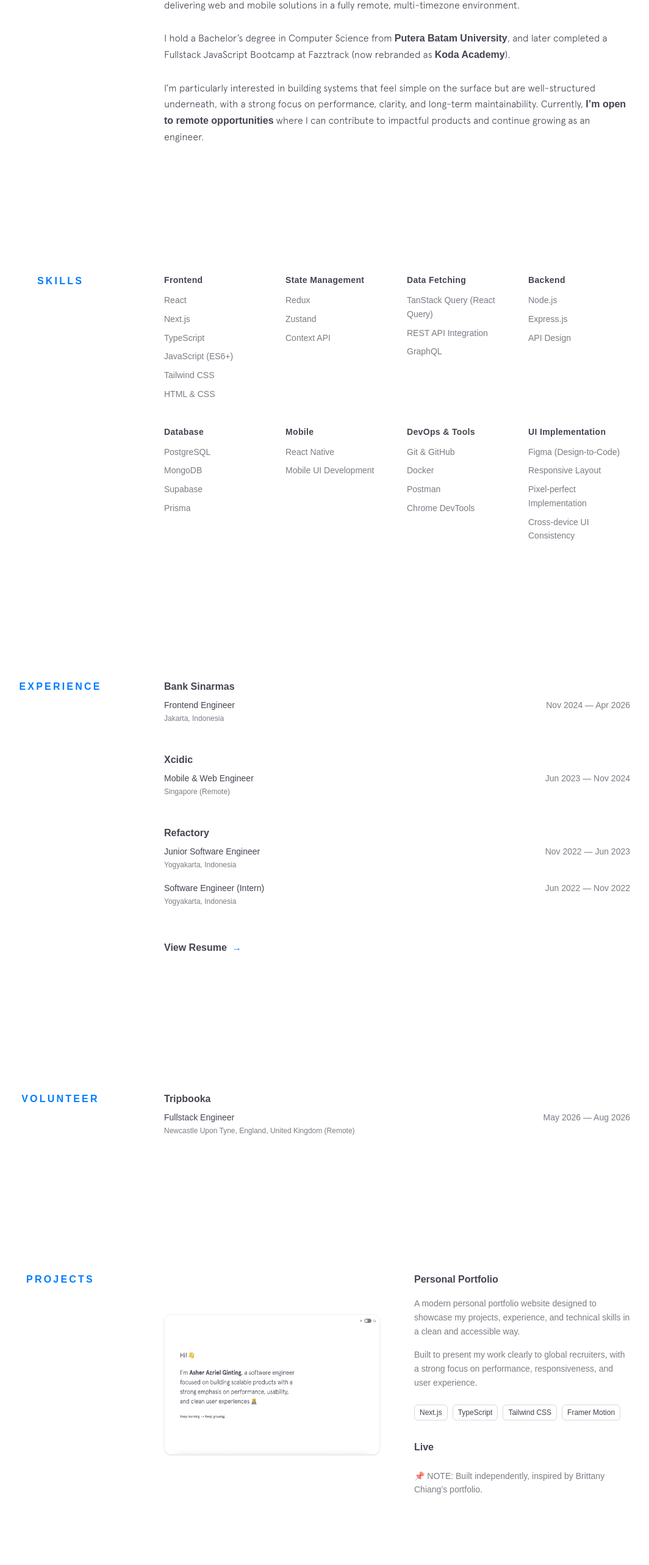
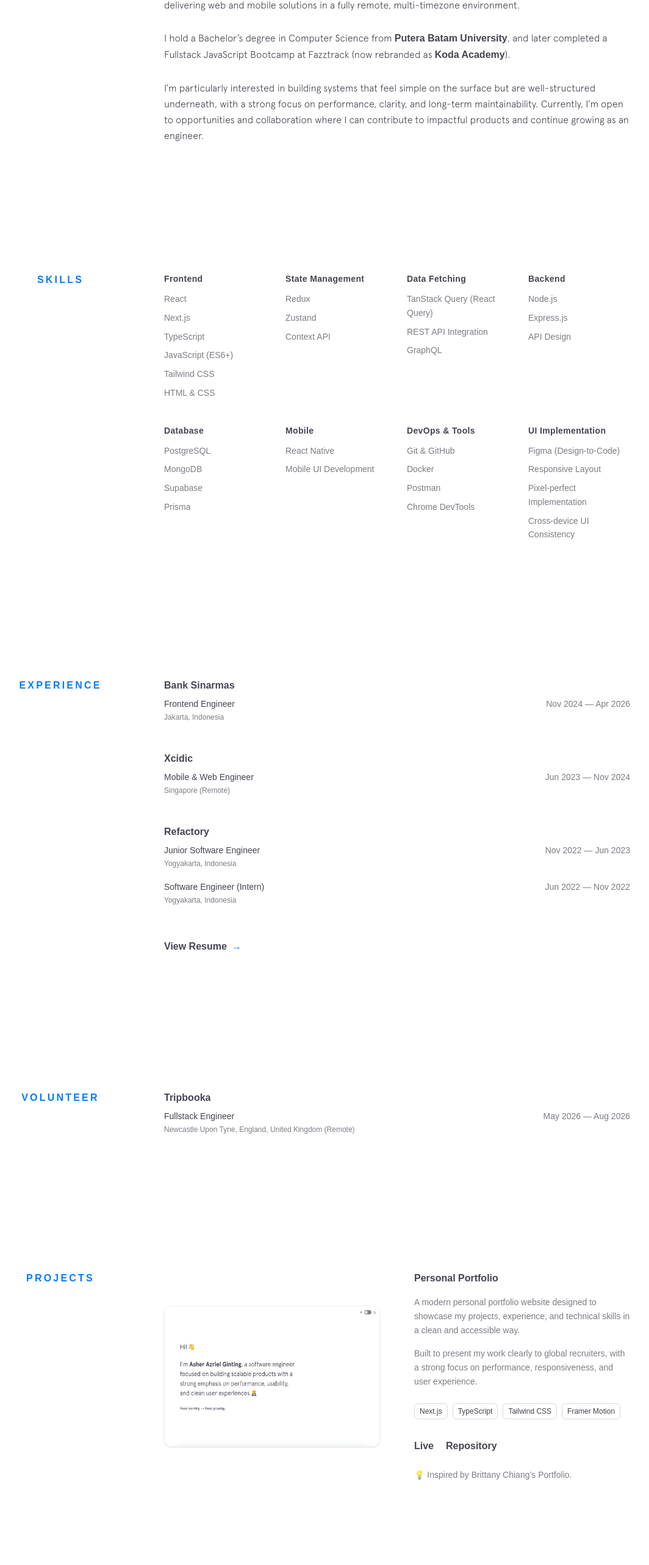
Before and after one commit to asherginting/v3.asherginting, a Next.js app: page / in a window 1280 px wide. Shown: the part 1039-3605 px from the top of the page at 61% size, without its empty margins (119-1183 px from the left). Built offline with nearby package versions, Linux system fonts and the light colour scheme; a web font is replaced by a local one.

Commit message:
fix: project & background section

```diff
--- a/src/components/Background.tsx
+++ b/src/components/Background.tsx
@@ -154,9 +154,8 @@
             I’m particularly interested in building systems that feel simple on
             the surface but are well-structured underneath, with a strong focus
             on performance, clarity, and long-term maintainability. Currently,{" "}
-            <span className="font-bold">I’m open to remote opportunities</span>{" "}
-            where I can contribute to impactful products and continue growing as
-            an engineer.
+            I’m open to opportunities and collaboration where I can contribute
+            to impactful products and continue growing as an engineer.
           </motion.p>
         </motion.div>
       </div>
--- a/src/data/projects.json
+++ b/src/data/projects.json
@@ -5,8 +5,8 @@
     "problem": "Built to present my work clearly to global recruiters, with a strong focus on performance, responsiveness, and user experience.",
     "tech": ["Next.js", "TypeScript", "Tailwind CSS", "Framer Motion"],
     "image": "/projects/1.png",
-    "live": "https://www.asherginting.dev",
-    "repo": "",
-    "note": "📌 NOTE: Built independently, inspired by Brittany Chiang’s portfolio."
+    "live": "https://asherginting.dev",
+    "repo": "https://github.com/asherginting/v3.asherginting",
+    "note": "💡 Inspired by Brittany Chiang’s Portfolio."
   }
 ]
```
